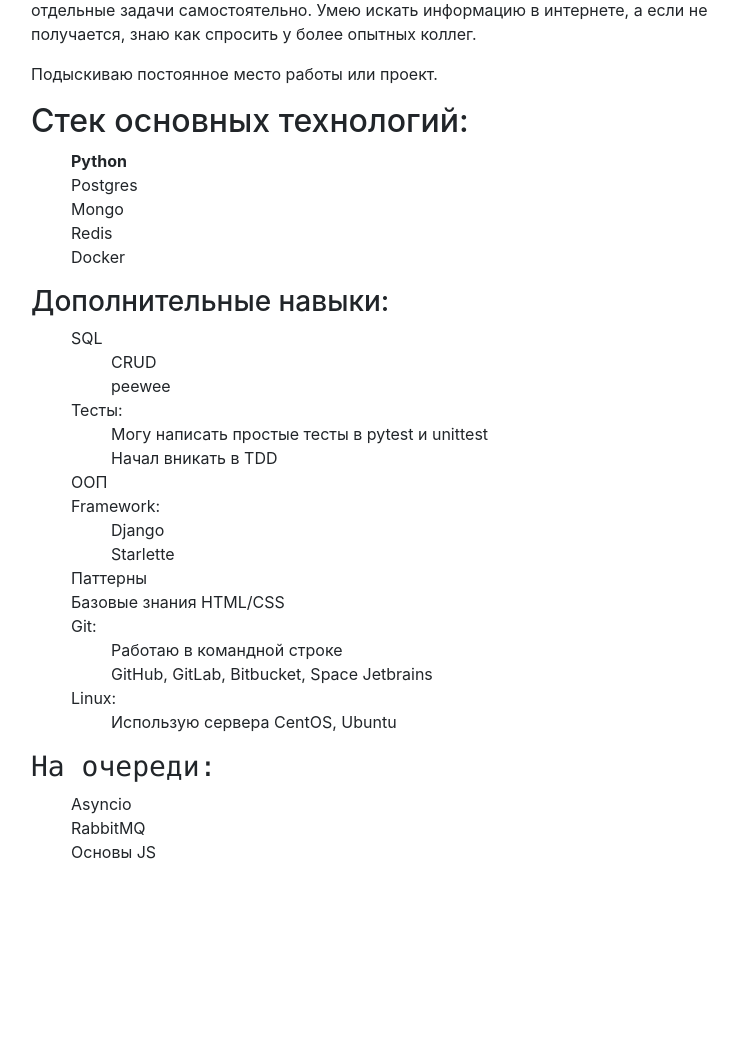
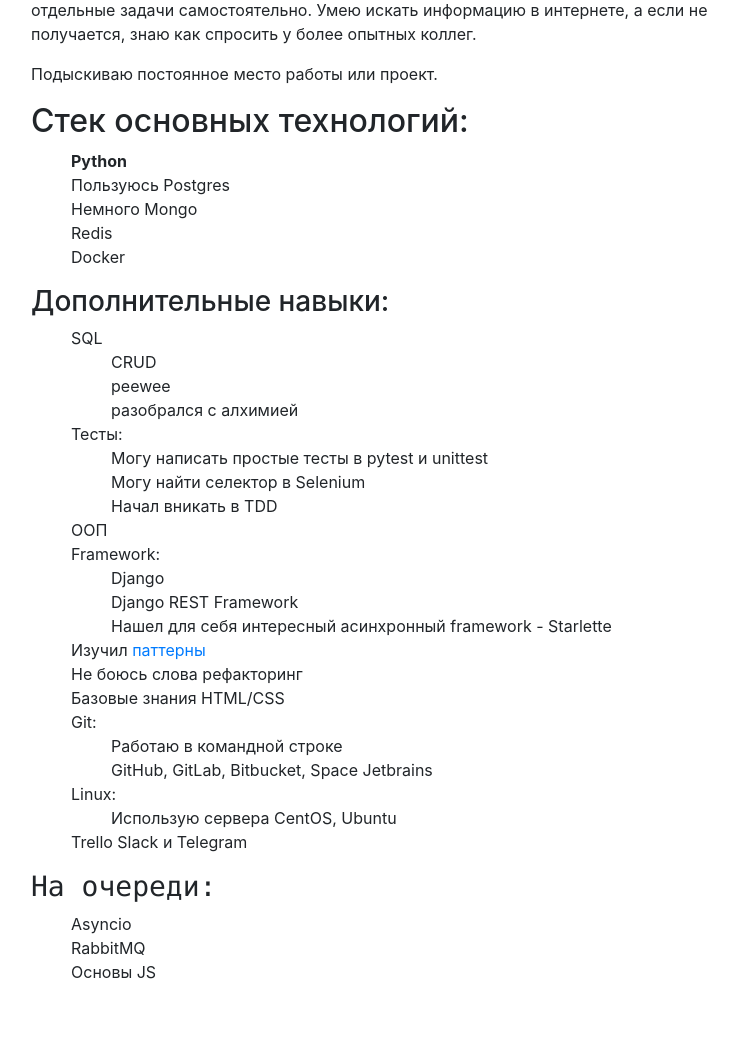
Before and after one commit to Hazzari/aleksan_site_project, a Django app: page / in a window 1280 px wide. Shown: the part 355-1395 px from the top of the page, without its empty margins (55-793 px from the left). Before the commit the page ends 1214 px from the top, so only its background shows below. Run offline with Django 3.2, Linux system fonts and the light colour scheme; some libraries are stand-ins or nearby versions.

Commit message:
add content to developer info

```diff
--- a/templates/homepage/index.html
+++ b/templates/homepage/index.html
@@ -24,8 +24,8 @@
         <h2>Стек основных технологий:</h2>
         <ul>
             <li><b>Python</b></li>
-            <li>Postgres</li>
-            <li>Mongo</li>
+            <li>Пользуюсь Postgres</li>
+            <li>Немного Mongo</li>
             <li>Redis</li>
             <li>Docker</li>
         </ul>
@@ -36,12 +36,14 @@
                 <ul>
                     <li>CRUD</li>
                     <li>peewee</li>
+                    <li>разобрался с алхимией</li>
                 </ul>
             </li>
 
             <li>Тесты:
                 <ul>
                     <li>Могу написать простые тесты в pytest и unittest</li>
+                    <li>Могу найти селектор в Selenium</li>
                     <li>Начал вникать в TDD</li>
                 </ul>
             </li>
@@ -49,10 +51,13 @@
             <li>Framework:
                 <ul>
                     <li>Django</li>
-                    <li>Starlette</li>
+                    <li>Django REST Framework</li>
+                    <li>Нашел для себя интересный асинхронный framework - Starlette</li>
                 </ul>
             </li>
-            <li>Паттерны</li>
+            <li></li>
+            <li>Изучил <a href="https://refactoring.guru/ru/design-patterns">паттерны</a></li>
+            <li>Не боюсь слова рефакторинг</li>
             <li>Базовые знания HTML/CSS</li>
             <li>Git:
                 <ul>
@@ -65,6 +70,7 @@
                     <li>Использую сервера CentOS, Ubuntu</li>
                 </ul>
             </li>
+            <li>Trello Slack и Telegram</li>
         </ul>
         <h3 class="text-monospace">На очереди:</h3>
         <ul>
```
